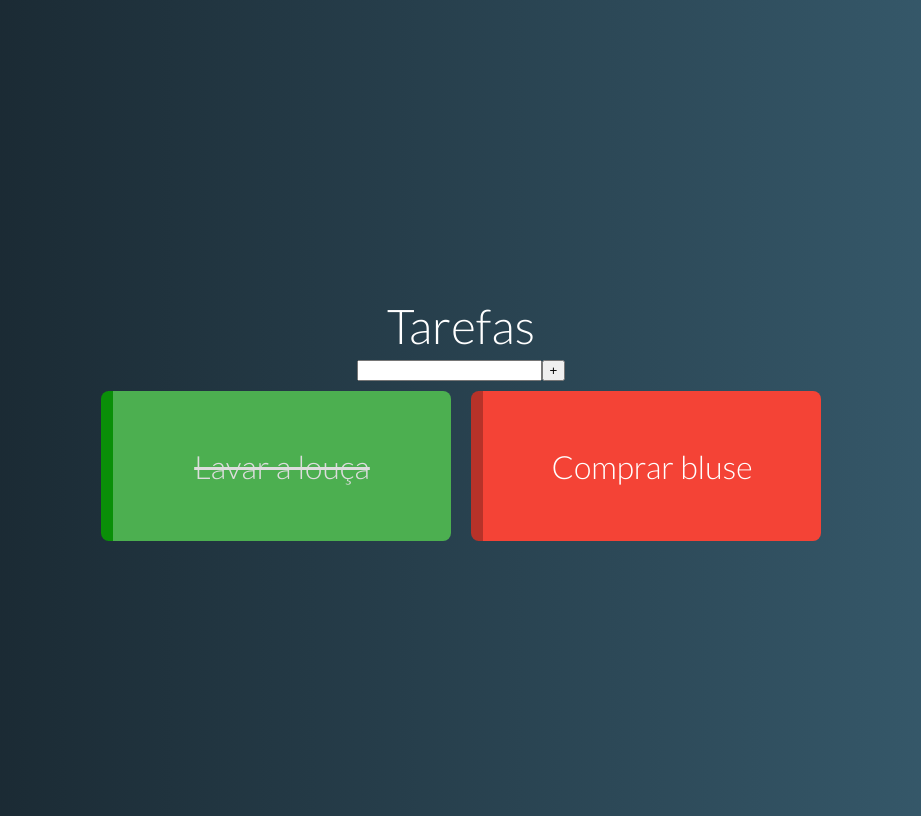
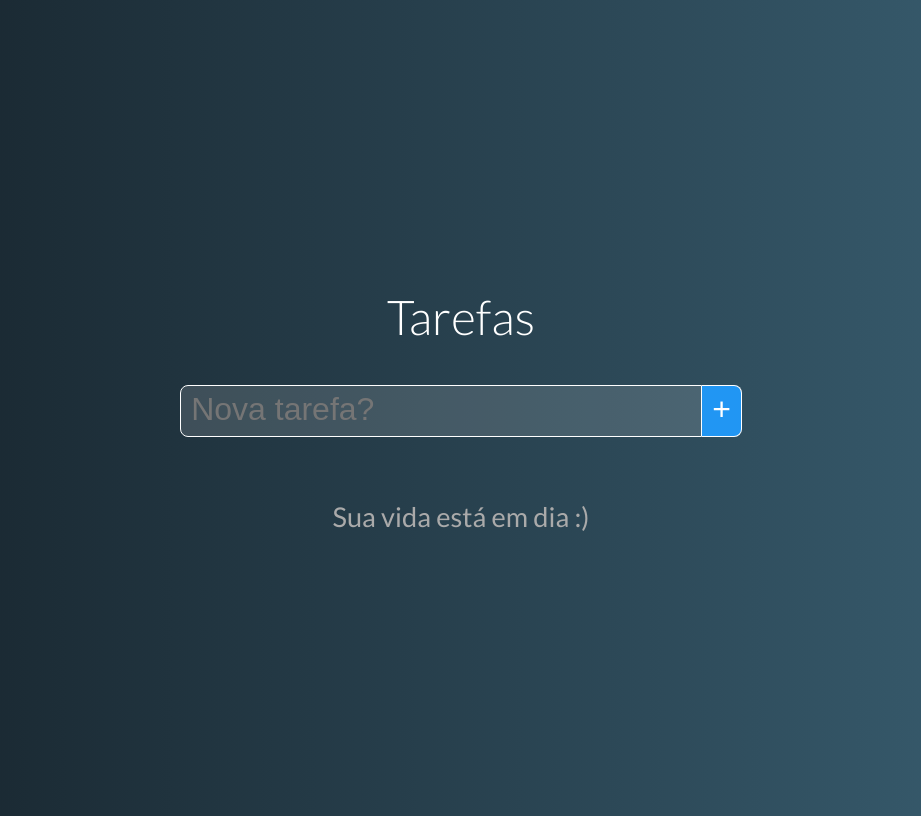
Before and after one commit to JonathanRamosNascimento/to-do-vuejs, a Vue app: page / in a window 1280 px wide. Shown: the whole page, without its empty margins (179-1100 px from the left). Built offline with nearby package versions, Linux system fonts and the light colour scheme.

Commit message:
creating the method of deleting tasks

```diff
--- a/src/App.vue
+++ b/src/App.vue
@@ -2,7 +2,7 @@
   <div id="app">
     <h1>Tarefas</h1>
     <NewTask @taskAdded="addTask" />
-    <TaskGrid :tasks="tasks" />
+    <TaskGrid @taskDeleted="deleteTask" :tasks="tasks" />
   </div>
 </template>
 
@@ -14,10 +14,7 @@
   components: { TaskGrid, NewTask },
   data() {
     return {
-      tasks: [
-        { name: "Lavar a louça", pending: false },
-        { name: "Comprar bluse", pending: true }
-      ]
+      tasks: []
     }
   },
   methods: {
@@ -30,6 +27,10 @@
           pending: task.pending || true
         })
       }
+    },
+
+    deleteTask(i) {
+      this.tasks.splice(i, 1)
     }
   }
 }
--- a/src/components/NewTask.vue
+++ b/src/components/NewTask.vue
@@ -1,7 +1,13 @@
 <template>
   <div class="new-task">
-    <input v-model="name" @keydown.enter="add" type="text" />
-    <button @click="add">+</button>
+    <input
+      v-model="name"
+      @keydown.enter="add"
+      type="text"
+      class="form-element"
+      placeholder="Nova tarefa?"
+    />
+    <button class="form-element" @click="add">+</button>
   </div>
 </template>
 
@@ -22,4 +28,29 @@
 </script>
 
 <style>
+.new-task {
+  margin: 35px;
+}
+
+.form-element {
+  outline: none;
+  font-size: 2rem;
+  border: 1px solid #fff;
+  padding: 5px 10px 8px;
+  color: #FFF;
+}
+
+input.form-element{
+  width: 500px;
+  background: #FFF2;
+  border-top-left-radius: 8px;
+  border-bottom-left-radius: 8px;
+}
+
+button.form-element {
+  border-left: none;
+  background-color: #2196F3;
+  border-top-right-radius: 8px;
+  border-bottom-right-radius: 8px;
+}
 </style>
--- a/src/components/Task.vue
+++ b/src/components/Task.vue
@@ -1,5 +1,6 @@
 <template>
   <div class="task" :class="stateClass">
+    <span @click="$emit('taskDeleted', task)" class="close">x</span>
     <p>{{ task.name }}</p>
   </div>
 </template>
@@ -7,21 +8,22 @@
 <script>
 export default {
   props: {
-        task: {type: Object, required: true}
+    task: { type: Object, required: true }
   },
   computed: {
     stateClass() {
       return {
         pending: this.task.pending,
         done: !this.task.pending
+      };
     }
   }
-    }
-}
+};
 </script>
 
 <style>
 .task {
+  position: relative;
   box-sizing: border-box;
   width: 350px;
   height: 150px;
@@ -37,14 +39,35 @@
 }
 
 .pending {
-        border-left: 12px solid #B73229;
-        background-color: #F44336;
+  border-left: 12px solid #b73229;
+  background-color: #f44336;
 }
 
 .done {
-        color: #DDD;
-        border-left: 12px solid #0A8F08;
-        background-color: #4CAF50;
+  color: #ddd;
+  border-left: 12px solid #0a8f08;
+  background-color: #4caf50;
   text-decoration: line-through;
 }
+
+.pending .close {
+  background-color: #B73229;
+}
+
+.done .close {
+  background-color: #0A8F08;
+}
+
+.close {
+  position: absolute;
+  right: 10px;
+  top: 10px;
+  font-size: 0.9rem;
+  font-weight: 600;
+  height: 20px;
+  width: 20px;
+  border-radius: 10px;
+  display: flex;
+  justify-content: center;
+}
 </style>
--- a/src/components/TaskGrid.vue
+++ b/src/components/TaskGrid.vue
@@ -1,20 +1,20 @@
 <template>
   <div class="task-grid">
     <template v-if="tasks.length">
-          <Task v-for="task in tasks" :key="task.name" :task="task"></Task>
+      <Task v-for="(task, i) in tasks" :key="task.name" @taskDeleted="$emit('taskDeleted', i)" :task="task"></Task>
     </template>
     <p class="no-task" v-else>Sua vida está em dia :)</p>
   </div>
 </template>
 
 <script>
-import Task from './Task.vue'
+import Task from "./Task.vue";
 export default {
   components: { Task },
   props: {
-        tasks: {type: Array, required: true}
+    tasks: { type: Array, required: true }
   }
-}
+};
 </script>
 
 <style>
@@ -29,7 +29,7 @@
 }
 
 .no-task {
-        color: #AAA;
+  color: #aaa;
   font-size: 1.7rem;
 }
 </style>
```
Lines whose indentation alone changed are shown as unchanged.
